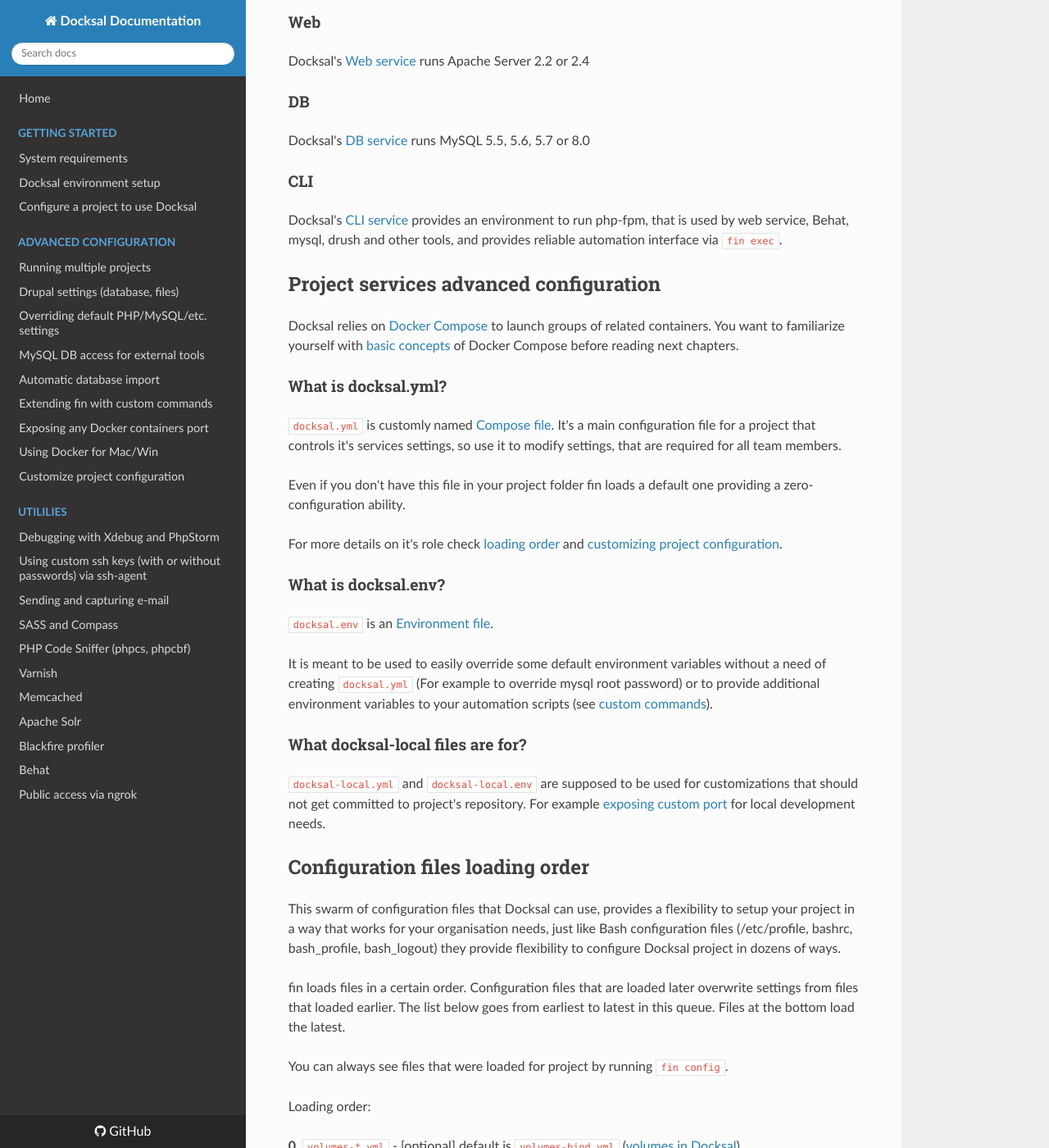
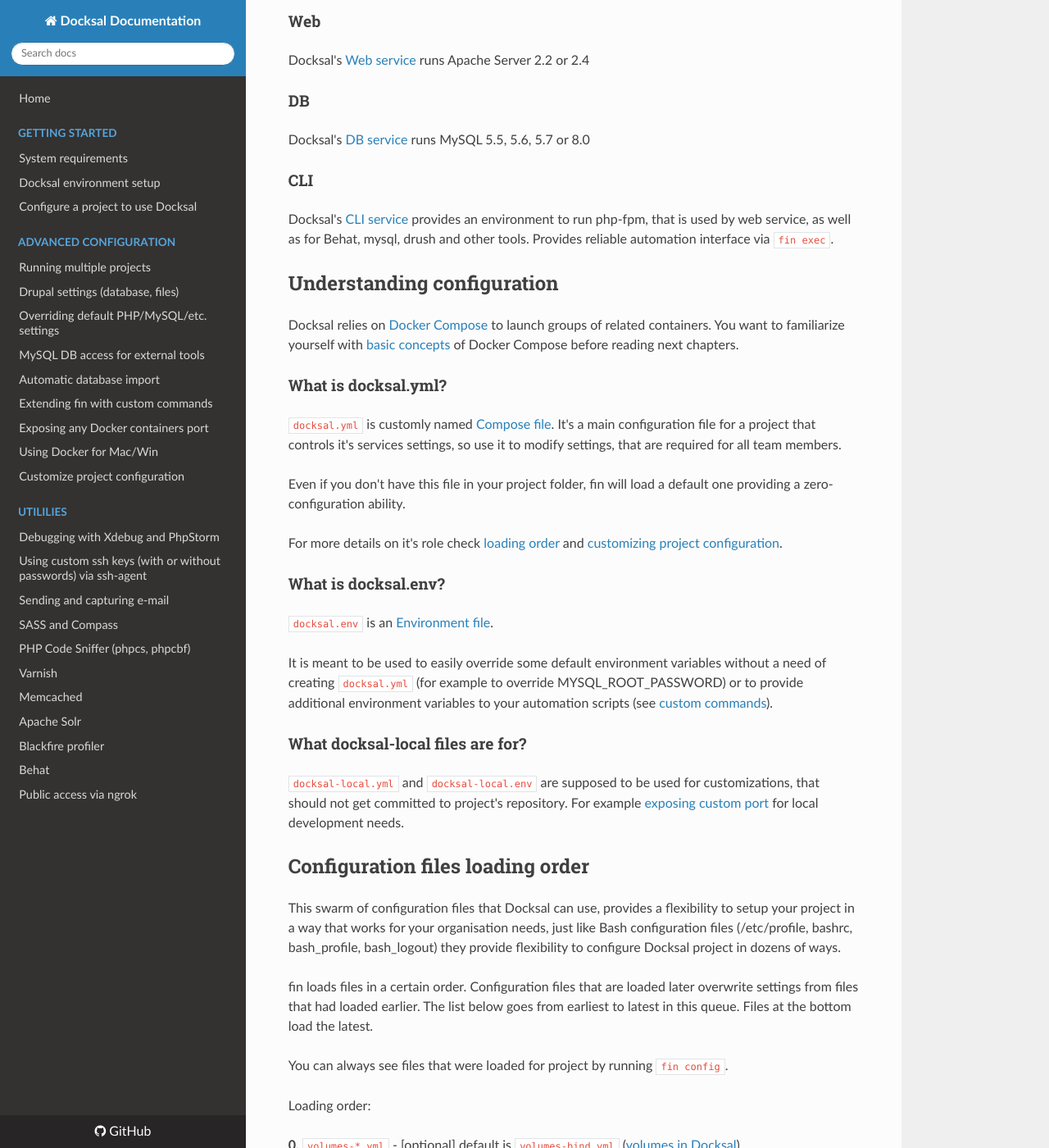
Before and after one commit to docksal/docksal, an MkDocs documentation site: the page built from docs/docksal-stack.md, in a window 1280 px wide and 1400 px high, scrolled down 1415 px. Shown: the whole window at 82% size. Built offline with MkDocs 1.6.1, drawn with Linux system fonts in a browser that asks for light colours; nearby versions of some CDN libraries; old or Windows-style settings are respelled for this version of MkDocs; some of the changed text lies outside the part shown.

Commit message:
Update docksal-stack.md

```diff
--- a/docs/docksal-stack.md
+++ b/docs/docksal-stack.md
@@ -16,19 +16,16 @@ This page explains some hidden mechanics of Docksal.
 ## System services
 
 When you run `fin update` for the first time Docksal installs you 3 system containers.
-These services are required to glue system pieces together.
-You can see them if you run `fin docker ps | grep docksal-`
+You can see them in the list if you run `fin docker ps | grep docksal-`
 
 ### SSH Agent
 
-[docksal-ssh-agent](https://github.com/docksal/service-ssh-agent) service is required to store your SSH keys. If not this service you would need
-to manually map your SSH keys to every project where you need them and if your keys
-are password protected you would need to enter password each time.
+[docksal-ssh-agent](https://github.com/docksal/service-ssh-agent) service is required to store your SSH keys. If it didn't exist you would need to map your SSH keys into every project where you needed them and if your keys
+are password protected you would need to enter password each time as it's SSH Agent who does password caching on localhost.
 
-Instead there's a conatiner with [ssh-agent](https://github.com/docksal/service-ssh-agent) running
-that imports your keys once and allows their reuse throughout all running projects
-without a need to re-enter passphrase, which could be especially annoying if you need
-ssh key to checkout/commit to repo.
+So we created dockerized version of it. ssh-agent imports your keys only once and
+allows their reuse throughout all running projects without a need to re-enter passphrase,
+which could be especially annoying if you need ssh key to checkout/commit to repo.
 
 ### DNS
 
@@ -60,11 +57,11 @@ Docksal's [DB service](https://github.com/docksal/service-db) runs MySQL 5.5, 5.
 ### CLI
 
 Docksal's [CLI service](https://github.com/docksal/service-cli) provides an environment to run php-fpm,
-that is used by web service, Behat, mysql, drush and other tools, and provides reliable automation
+that is used by web service, as well as for Behat, mysql, drush and other tools. Provides reliable automation
 interface via `fin exec`.
 
 <a name="understanding-configuration"></a>
-## Project services advanced configuration
+## Understanding configuration
 
 Docksal relies on [Docker Compose](https://docs.docker.com/compose/) to launch groups of related containers.
 You want to familiarize yourself with [basic concepts](https://docs.docker.com/compose/overview/) of Docker Compose
@@ -77,7 +74,7 @@ before reading next chapters.
 It's a main configuration file for a project that controls it's services settings, so use it to
 modify settings, that are required for all team members.
 
-Even if you don't have this file in your project folder fin loads a default one providing a zero-configuration ability.
+Even if you don't have this file in your project folder, fin will load a default one providing a zero-configuration ability.
 
 For more details on it's role check [loading order](#loading-order) and [customizing project configuration](project-customize.md).
 
@@ -87,13 +84,13 @@ For more details on it's role check [loading order](#loading-order) and [customi
 `docksal.env` is an [Environment file](https://docs.docker.com/compose/env-file/).
 
 It is meant to be used to easily override some default environment variables without a need of
-creating `docksal.yml` (For example to override mysql root password) or to provide additional environment
+creating `docksal.yml` (for example to override MYSQL_ROOT_PASSWORD) or to provide additional environment
 variables to your automation scripts (see [custom commands](custom-commands.md)).
 
 <a name="docksal-local"></a>
 ### What docksal-local files are for?
 
-`docksal-local.yml` and `docksal-local.env` are supposed to be used for customizations that should not
+`docksal-local.yml` and `docksal-local.env` are supposed to be used for customizations, that should not
 get committed to project's repository. For example [exposing custom port](expose-port.md) for local development needs.
 
 <a name="loading-order"></a>
@@ -105,7 +102,7 @@ project in a way that works for your organisation needs, just like Bash configur
 project in dozens of ways.
 
 fin loads files in a certain order. Configuration files that are loaded later overwrite settings
-from files that loaded earlier. The list below goes from earliest to latest in this queue.
+from files that had loaded earlier. The list below goes from earliest to latest in this queue.
 Files at the bottom load the latest.
 
 You can always see files that were loaded for project by running `fin config`.
@@ -121,4 +118,4 @@ Loading order:
 
 ## Customizing project configuration
 
-On details of docksal.yml structure and differences between dynamic and static configurations see [customizing project configuration](project-customize.md).
+If you are ready to customize Docksal settings for your project then check out  [customizing project configuration](project-customize.md) to learn about `docksal.yml` structure and differences between dynamic and static configurations for a project.
```
